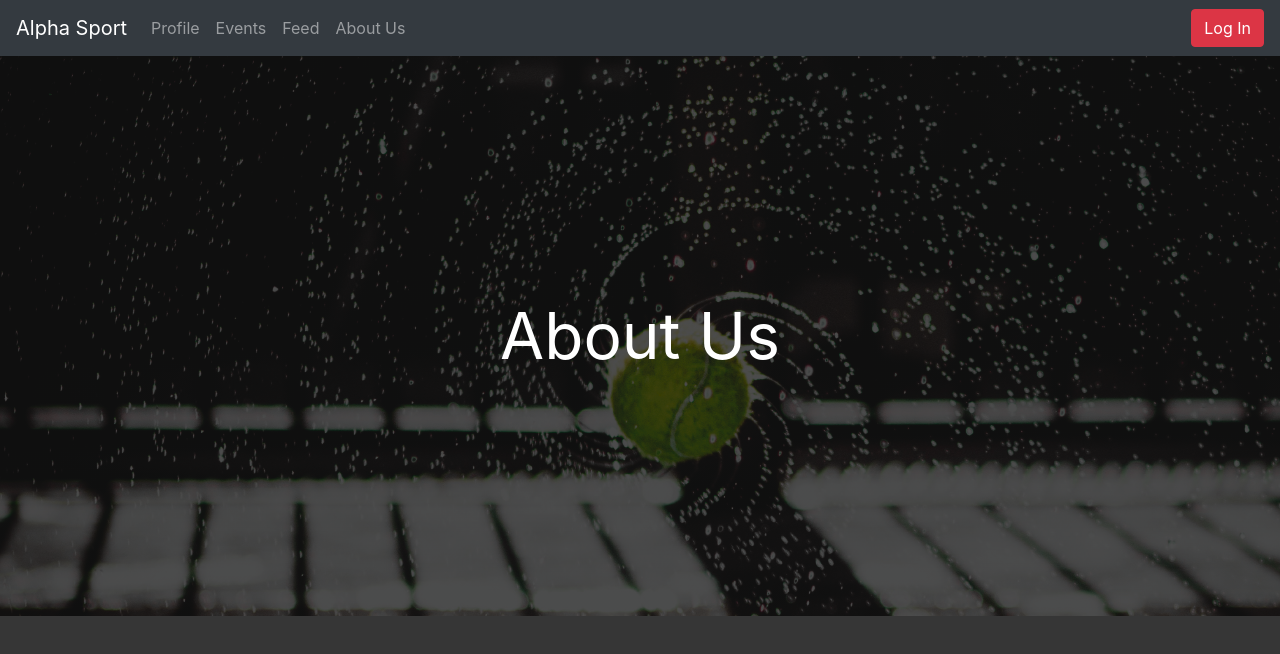
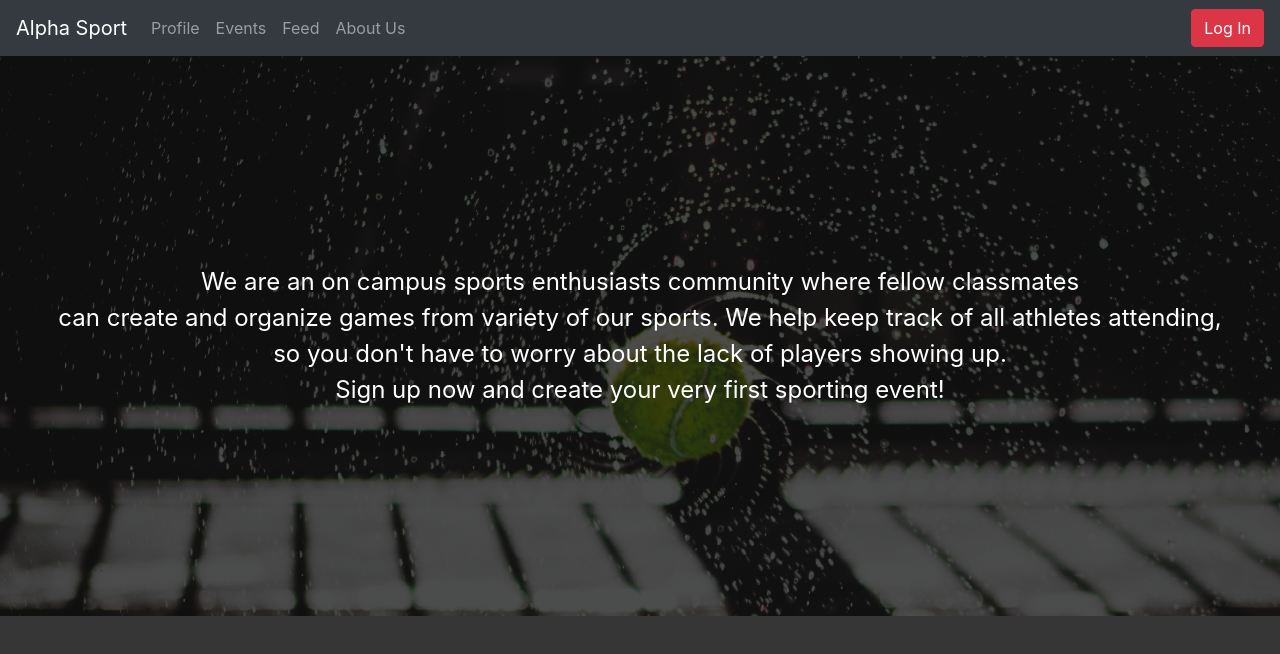
Before and after one commit to DBruggink/amingoreact_, a React (Create React App) app: page /about in a window 1280 px wide. Shown: the top 654 px of the page. Built offline with nearby package versions, Linux system fonts and the light colour scheme.

Commit message:
updated about page

```diff
--- a/src/pages/about.js
+++ b/src/pages/about.js
@@ -7,7 +7,7 @@ export default class about extends Component {
                     <div style={{
                         height: '70vh',
                         textAlign: 'center',
-                        fontSize: '4rem',
+                        fontSize: '1.5rem',
                         display: 'table',
                         width: '100%',
                         backgroundImage: `linear-gradient(rgba(0,0,0,0.7), rgba(0,0,0,.7)), url(${require('../assets/img/bg-masthead.jpg')})`
@@ -18,7 +18,11 @@ export default class about extends Component {
                             textAlign: 'center',
                             color: 'white'
                         }}>
-                            About Us
+                            We are an on campus sports enthusiasts community where fellow classmates <br></br>
+                            can create and organize games from variety of our sports. We help keep track of
+                            all athletes attending, <br></br>so you don't have to worry about the lack of players
+                            showing up. <br></br>Sign up now and create your very first sporting event!
+
                         </p>
                     </div>
                 </div>
```
